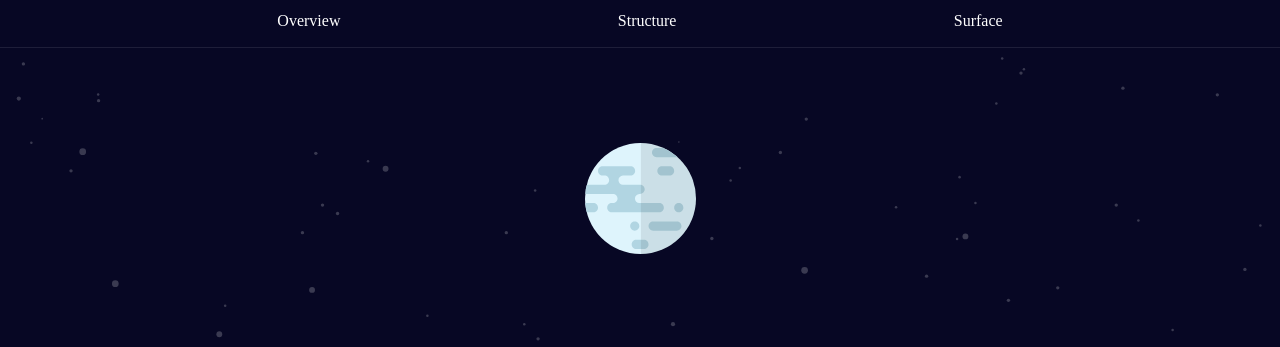
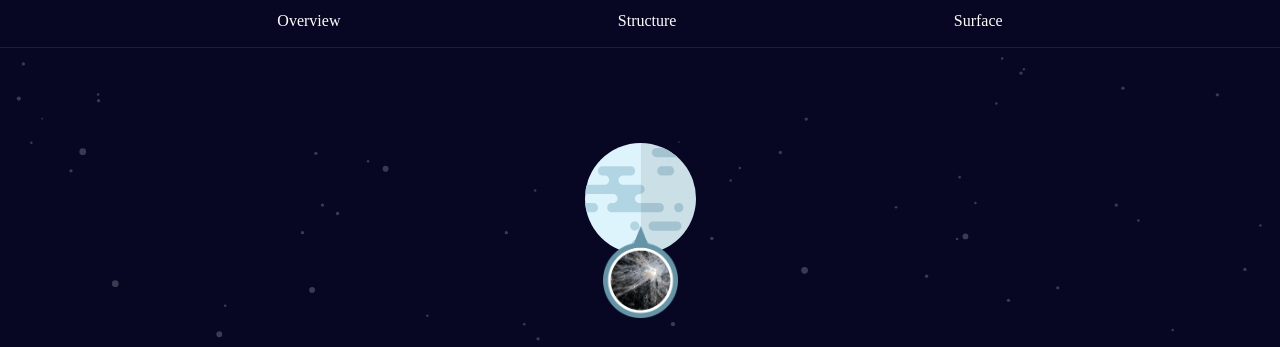
Before and after one commit to LaiDev/PlanetsSite, a plain HTML site: page index.html in a window 1280 px wide. Both pictures are taken after a click on the item "Surface". Shown: the part 74-421 px from the top of the page. Drawn offline with Linux system fonts and the light colour scheme.

Commit message:
ADD : UI updates based on page

```diff
--- a/index.html
+++ b/index.html
@@ -93,7 +93,7 @@
   </nav>
 
   <ul class = "planetNav">
-    <li>
+    <li class="active">
       <a class = "active" href="">Overview</a>
     </li>
     <li onclick="mercuryStructure()">
@@ -106,6 +106,8 @@
   <!-- Overview Content Start -->
   <main>
     <img id = "mercuryImg" class = "planet" src="./assets/planet-mercury.svg" alt="Mercury">
+
+    <img class = "geology" src="./assets/geology-mercury.png" alt="">
 
     <section id="planetDescription">
       <h1>Mercury</h1>
--- a/script/planetStructure.js
+++ b/script/planetStructure.js
@@ -1,5 +1,12 @@
 
 let mercuryStructure = () => {
+
+
+    //Hides the geology marker
+
+    let geologyImg = document.querySelector(".geology");
+
+    geologyImg.style.display = "none"
 
 //Get a reference to the planet image and change it to the one showing the planet structure
 
--- a/script/planetSurface.js
+++ b/script/planetSurface.js
@@ -1,27 +1,22 @@
 
 let mercurySurface = () => {
 
-    //Get a reference to the planet image and change it to the one showing the planet structure
+  //Makes the geology marker visible
 
-    let mercuryImg = document.querySelector("#mercuryImg");
+  let geologyImg = document.querySelector(".geology");
 
-    let surfaceImg = document.createElement("img")
-
-    surfaceImg.src = "../assets/geology-mercury.png";
+  geologyImg.style.display = "block";
 
 
-    surfaceImg.classList.add("work")
+  let mercuryImg = document.querySelector("#mercuryImg");
 
-    mercuryImg.appendChild(surfaceImg)
+  mercuryImg.src = "../assets/planet-mercury.svg";
 
-    console.log(surfaceImg)
+  //Get a reference to the planet description and changes it to the text about the internal planet structure
 
+  let planetDescription =
+    document.querySelector("#planetDescription").childNodes[3];
 
-
-    //Get a reference to the planet description and change it to the text about the internal planet structure
-
-    let planetDescription = document.querySelector("#planetDescription").childNodes[3];
-
-    planetDescription.innerText = "Mercury's surface is similar in appearance to that of the Moon, showing extensive mare-like plains and heavy cratering, indicating that it has been geologically inactive for billions of years. It is more heterogeneous than either Mars's or the Moon’s."
-
-    }
+  planetDescription.innerText =
+    "Mercury's surface is similar in appearance to that of the Moon, showing extensive mare-like plains and heavy cratering, indicating that it has been geologically inactive for billions of years. It is more heterogeneous than either Mars's or the Moon’s.";
+};
--- a/style/style.css
+++ b/style/style.css
@@ -235,6 +235,15 @@ main
     margin: 95px 0px 98px 0px;
 }
 
+.geology
+{
+    display: none;
+    width: 75px;
+    position: absolute;
+    top: 300px;
+
+}
+
 #planetDescription
 {
 min-width: 327px;
```
